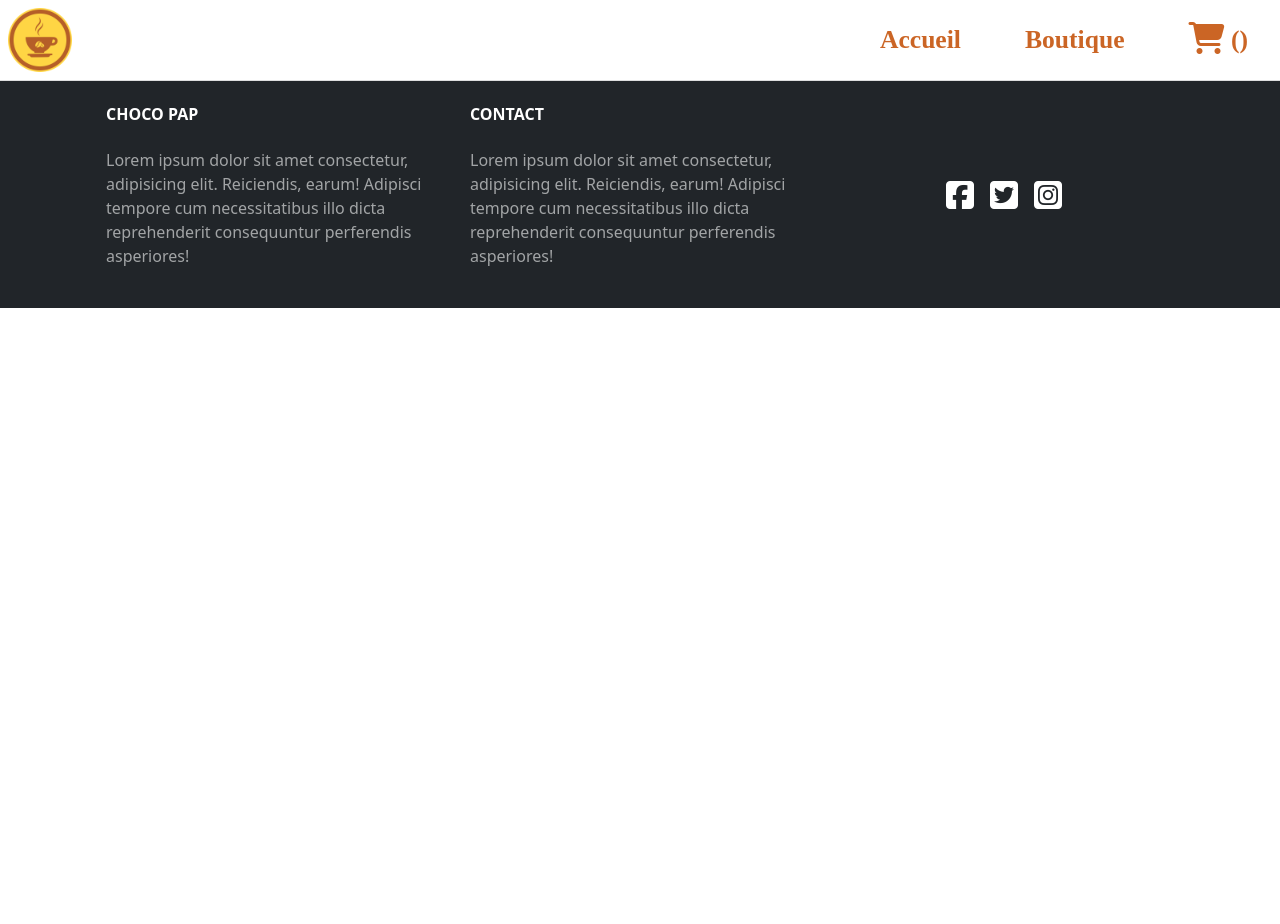
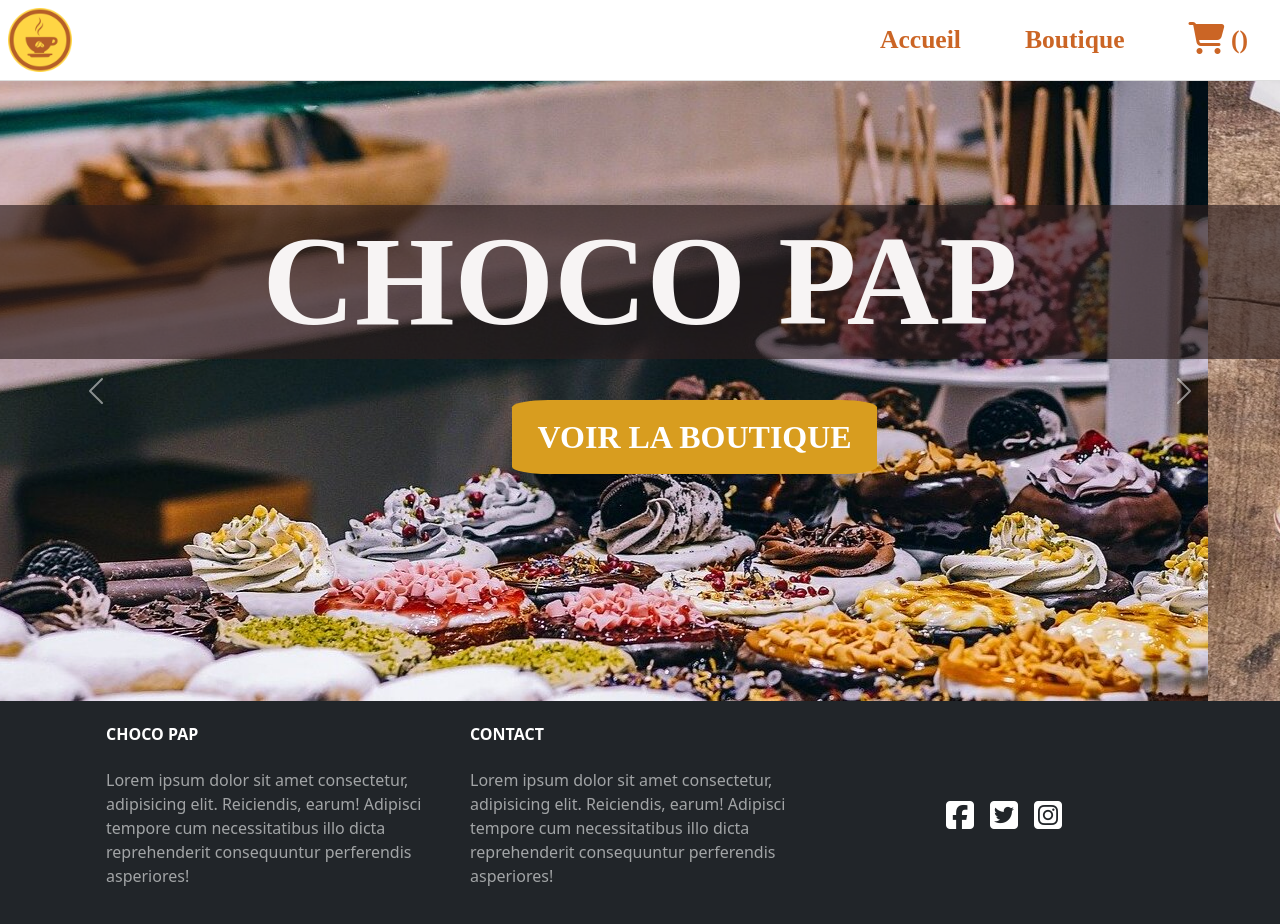
Before and after one commit to AsmaELEUCHI/ChocoPap, an Angular app: page / in a window 1280 px wide. Shown: the top 924 px of the page. Before the commit the page ends 800 px from the top, so only its background shows below. Built offline with nearby package versions, Linux system fonts and the light colour scheme.

Commit message:
Ajout du carousel dans carousel.component

```diff
--- a/src/app/app.component.html
+++ b/src/app/app.component.html
@@ -33,7 +33,7 @@
   </section>
 </header>
 
-
+<app-carousel></app-carousel>
 
 <!--Start Footer-->
 <footer class="bg-dark">
--- a/src/app/app.module.ts
+++ b/src/app/app.module.ts
@@ -3,10 +3,12 @@ import { BrowserModule, provideClientHydration } from '@angular/platform-browser
 
 import { AppRoutingModule } from './app-routing.module';
 import { AppComponent } from './app.component';
+import { CarouselComponent } from './carousel/carousel.component';
 
 @NgModule({
   declarations: [
-    AppComponent
+    AppComponent,
+    CarouselComponent
   ],
   imports: [
     BrowserModule,
--- /dev/null
+++ b/src/app/carousel/carousel.component.css
@@ -0,0 +1,59 @@
+#shopName{
+    position: absolute;
+    top: 20%;
+    font-size: 8em;
+    font-weight: bolder;
+    width: 100vw;
+    color: #f7f4f4;
+    font-family:cursive;
+    background-color: #2c1e1ea8;
+
+
+}
+
+
+#shopLink a{
+
+    position: absolute;
+    padding: 1% 2%;
+    top: 50%;
+    left: 40%;
+    text-align:center;
+    color: white;
+    text-decoration: none;
+    color: white;
+    font-size: 2em;
+    font-weight: bold;
+    font-family:cursive;
+    background-color: rgb(216, 157, 31);
+    border-radius: 10%;
+}
+
+#myCarousel {
+
+    top: 0;
+    left: 0;
+    width: 100%;
+    height: 100%;
+    z-index: -1;
+}
+
+
+
+
+
+@media screen and (max-width: 650px) {
+
+
+    #shopName{
+    top: 20%;
+    font-size: 4em;
+    }
+
+    #shopLink a{
+    top: 50%;
+    left: 10%;
+    font-size: 2em;
+    }
+
+}
--- /dev/null
+++ b/src/app/carousel/carousel.component.html
@@ -0,0 +1,33 @@
+<!--start carousel-->
+<section id="myCarousel" class="carousel slide"  data-bs-ride="carousel">
+    <div class="carousel-inner">
+        <div class="carousel-item active">
+            <img src="/assets/images/accueil1-mod.jpg" class="d-block" alt="Image 1">
+        </div>
+        <div class="carousel-item">
+            <img src="/assets/images/accueil2-mod.jpg" class="d-block" alt="Image 2">
+        </div>
+    </div>
+    <button class="carousel-control-prev" type="button" data-bs-target="#myCarousel" data-bs-slide="prev">
+        <span class="carousel-control-prev-icon" aria-hidden="true"></span>
+        <span class="visually-hidden">Previous</span>
+    </button>
+    <button class="carousel-control-next" type="button" data-bs-target="#myCarousel" data-bs-slide="next">
+        <span class="carousel-control-next-icon" aria-hidden="true"></span>
+        <span class="visually-hidden">Next</span>
+    </button>
+
+    <!--start title above the carousel-->
+    <div id="test">
+        <h1 id="shopName" class="text-center">CHOCO PAP</h1>
+    </div>
+    <!--End title above the carousel-->
+
+</section>
+<!--End carousel-->
+
+<!--start shopLink-->
+<div id="shopLink" >
+    <a [routerLink]="['/shop']" class="text-center" >VOIR LA BOUTIQUE</a>
+</div>
+<!--End shopLink-->
```
Also changed, not shown: src/app/carousel/carousel.component.ts (added, +10 -0 lines), 1 other file (tests, documents, lock files or other folders).
